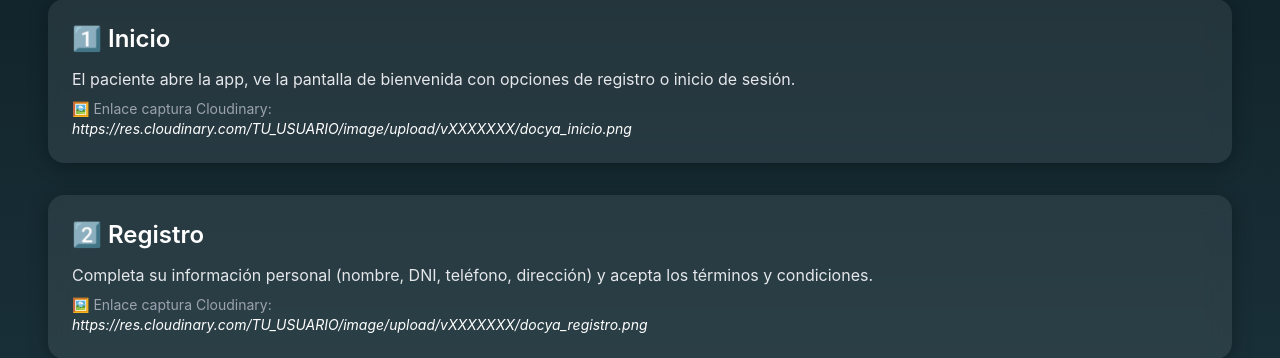
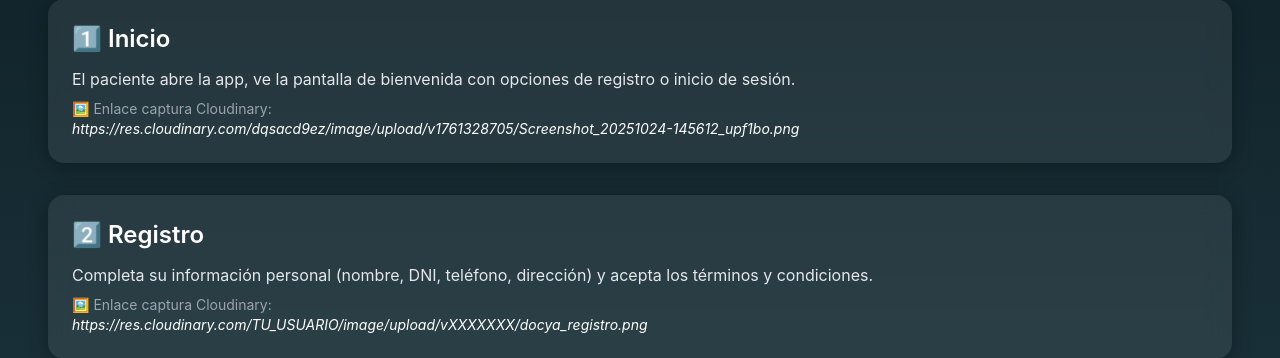
Before and after one commit to NahunMenem/DOCYA-RAILWAY, a FastAPI app: page /flujo in a window 1280 px wide. Shown: the part 161-519 px from the top of the page. Run offline with FastAPI, Linux system fonts and the light colour scheme; parts of the project's set-up code (start-up, migrations or seed data) failed here and were passed over; some libraries are stand-ins or nearby versions.

Commit message:
Update flujo.html

```diff
--- a/templates/flujo.html
+++ b/templates/flujo.html
@@ -37,7 +37,7 @@
     <h2 class="text-2xl font-semibold mb-3">1️⃣ Inicio</h2>
     <p class="text-gray-200">El paciente abre la app, ve la pantalla de bienvenida con opciones de registro o inicio de sesión.</p>
     <p class="text-sm text-gray-400 mt-2">🖼️ Enlace captura Cloudinary:</p>
-    <p class="text-sm text-teal-300 italic">https://res.cloudinary.com/TU_USUARIO/image/upload/vXXXXXXX/docya_inicio.png</p>
+    <p class="text-sm text-teal-300 italic">https://res.cloudinary.com/dqsacd9ez/image/upload/v1761328705/Screenshot_20251024-145612_upf1bo.png</p>
   </section>
 
   <section class="card">
```
